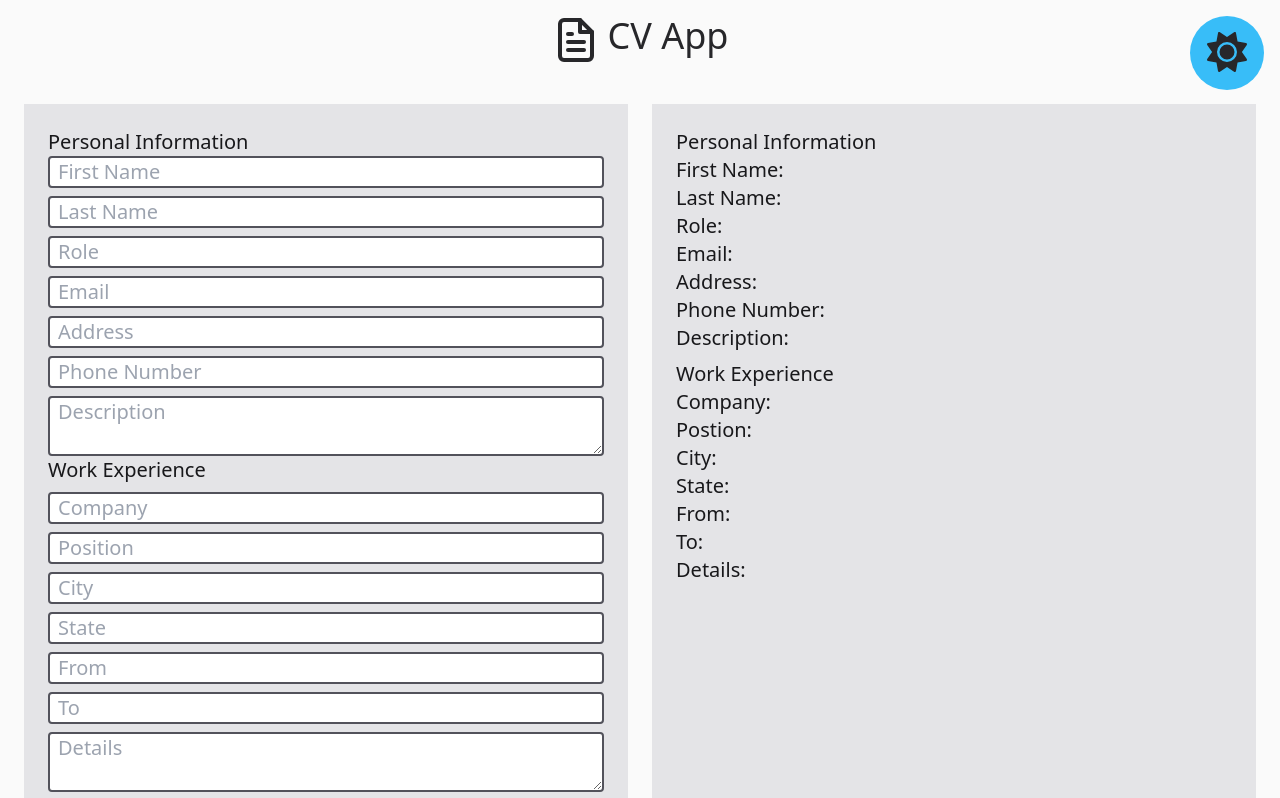
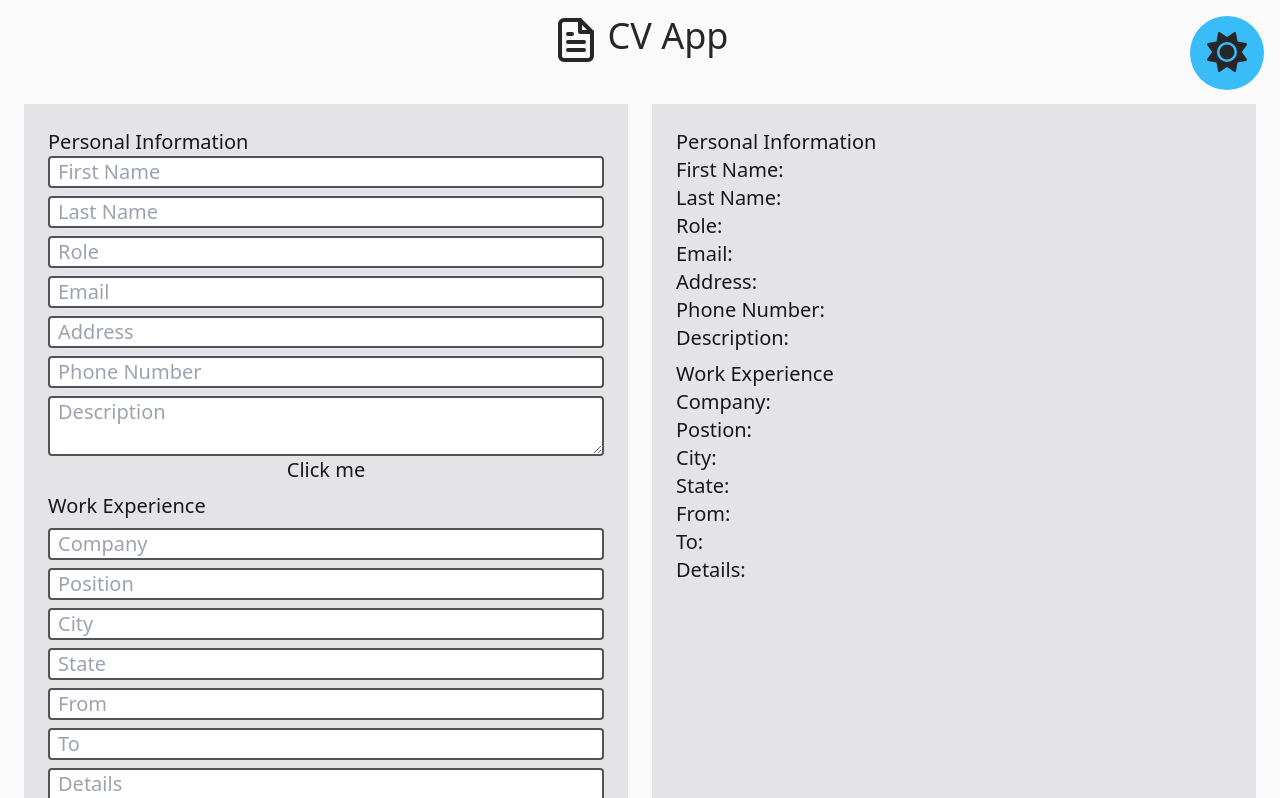
Before and after one commit to Bantchee/cv-project, a React (Create React App) app: page / in a window 1280 px wide. Shown: the top 798 px of the page. Built offline with nearby package versions, Linux system fonts and the light colour scheme; the HTML template or start-up script is replaced by a standard one.

Commit message:
Implement Work Experience delete button

```diff
--- a/src/App.js
+++ b/src/App.js
@@ -58,6 +58,16 @@ class App extends React.Component {
     });
   }
 
+  deleteCareer(index) {
+    console.log("hi", this.state.experience);
+    const experience = JSON.parse(JSON.stringify(this.state.experience));
+    const careers = experience.careers;
+    careers.splice(index, 1);
+    this.setState({
+      experience,
+    });
+  }
+
   handleButtonClick(e) {
     this.setState({
       isEditPage: !this.state.isEditPage,
@@ -74,10 +84,10 @@ class App extends React.Component {
             <Button value="Preview" className="w-24 text-zinc-800 bg-sky-400" onClick={(e) => {this.handleButtonClick(e)}}/>
           } */}
 
-
           <EditPage
             handlePersonalInputChange={(e) => this.handlePersonalInputChange(e)}
             handleExperienceInputChange={(e, index) => this.handleExperienceInputChange(e, index)}
+            deleteCareer={(index) => this.deleteCareer(index)}
             personal = {this.state.personal}
             experience = {this.state.experience}
           />
--- a/src/components/EditPage.js
+++ b/src/components/EditPage.js
@@ -13,6 +13,7 @@ export class EditPage extends React.Component {
                 />
                 <Experience
                     onChange={this.props.handleExperienceInputChange}
+                    onClick={this.props.deleteCareer}
                     experience={this.props.experience}
                 />
                 <Education />
--- a/src/components/editSections/Experience.js
+++ b/src/components/editSections/Experience.js
@@ -6,6 +6,7 @@ export class Experience extends React.Component {
     render() {
         return (
             <div className="flex flex-col gap-2">
+                <button onClick={() => this.props.onClick(0)}>Click me</button>
                 <h1>Work Experience</h1>
                 {
                     this.props.experience.careers.map((career, index) => {
@@ -13,6 +14,7 @@ export class Experience extends React.Component {
                             <Career
                                 key={index}
                                 onChange={(e) => this.props.onChange(e, index)}
+                                onClick={() => this.props.onClick(index)}
                             />
                         )
                 })
--- a/src/components/utility/edit/Career.js
+++ b/src/components/utility/edit/Career.js
@@ -1,4 +1,3 @@
-import { Button } from "../Button"
 import { Input } from "../Input"
 import { TextArea } from "../TextArea"
 
@@ -49,10 +48,10 @@ export const Career = (props) => {
                 name="details"
                 placeholder="Details"
             />
-            <Button
+            <button
+                onClick={props.onClick}
                 className="bg-red-500 rounded-md"
-                value="Delete"
-            />
+            >Delete</button>
         </div>
     )
 }
```
